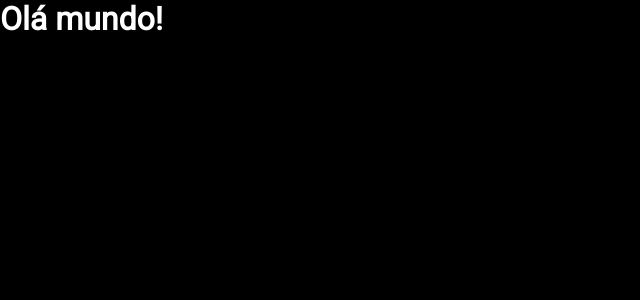
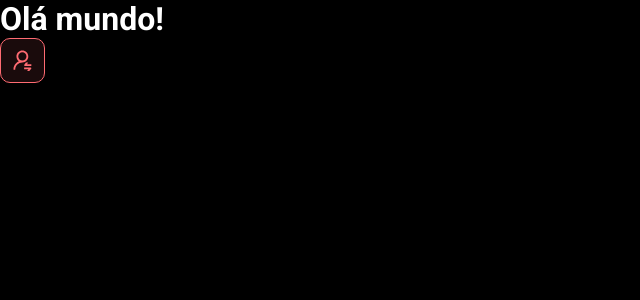
Before and after one commit to gustavolucen4/dsmeta, a React (Vite) app in the folder frontend/: page / in a window 1280 px wide. Shown: the top 300 px of the page, without its empty margins (0-640 px from the left). Built offline with nearby package versions, Linux system fonts and the light colour scheme.

Commit message:
First componente

```diff
--- a/frontend/src/App.tsx
+++ b/frontend/src/App.tsx
@@ -1,7 +1,12 @@
+import NotificationButton from "./componentes/NotificationButton"
+
 function App() {
-  return(
-    <h1>Olá mundo!</h1>
-  )
+    return (
+        <>
+            <h1>Olá mundo!</h1>
+            <NotificationButton />
+        </>
+    )
 }
 
 export default App
--- /dev/null
+++ b/frontend/src/componentes/NotificationButton/index.tsx
@@ -0,0 +1,13 @@
+import icon from '../../assets/img/notification-icon.svg'
+import './style.css'
+
+function NotificationButton
+    () {
+    return (
+        <div className="dsmeta-red-btn">
+            <img src={icon} alt="Notificar" />
+        </div>
+    )
+}
+
+export default NotificationButton
--- /dev/null
+++ b/frontend/src/componentes/NotificationButton/style.css
@@ -0,0 +1,15 @@
+.dsmeta-red-btn {
+    height: 45px;
+    width: 45px;
+    background: rgba(255, 107, 114, 0.1);
+    border: 1px solid #ff6b72;
+    border-radius: 10px;
+    display: flex;
+    align-items: center;
+    justify-content: center;
+    cursor: pointer;
+}
+
+.dsmeta-red-btn img {
+    width: 19px;
+}
--- a/frontend/src/index.css
+++ b/frontend/src/index.css
@@ -1,21 +1,21 @@
-@import url('https://fonts.googleapis.com/css2?family=Roboto:ital,wght@0,300;0,400;1,700&display=swap');
+@import url("https://fonts.googleapis.com/css2?family=Roboto:wght@300;400;700&display=swap");
 
 * {
+    font-family: "Roboto", sans-serif;
+    box-sizing: border-box;
     margin: 0;
     padding: 0;
-    box-sizing: border-box;
-    font-family: 'Roboto', sans-serif;
-    color: #fff;
 }
 
-body {
+body,
+html {
     background-color: #000;
     color: #fff;
 }
 
 a,
-a:hover
+a:hover,
 a:visited {
+    color: unset;
     text-decoration: none;
-    color: unset;
 }
```
Also changed, not shown: frontend/src/main.tsx (+9 -9 lines), frontend/src/assets/img/notification-icon.svg (added).
